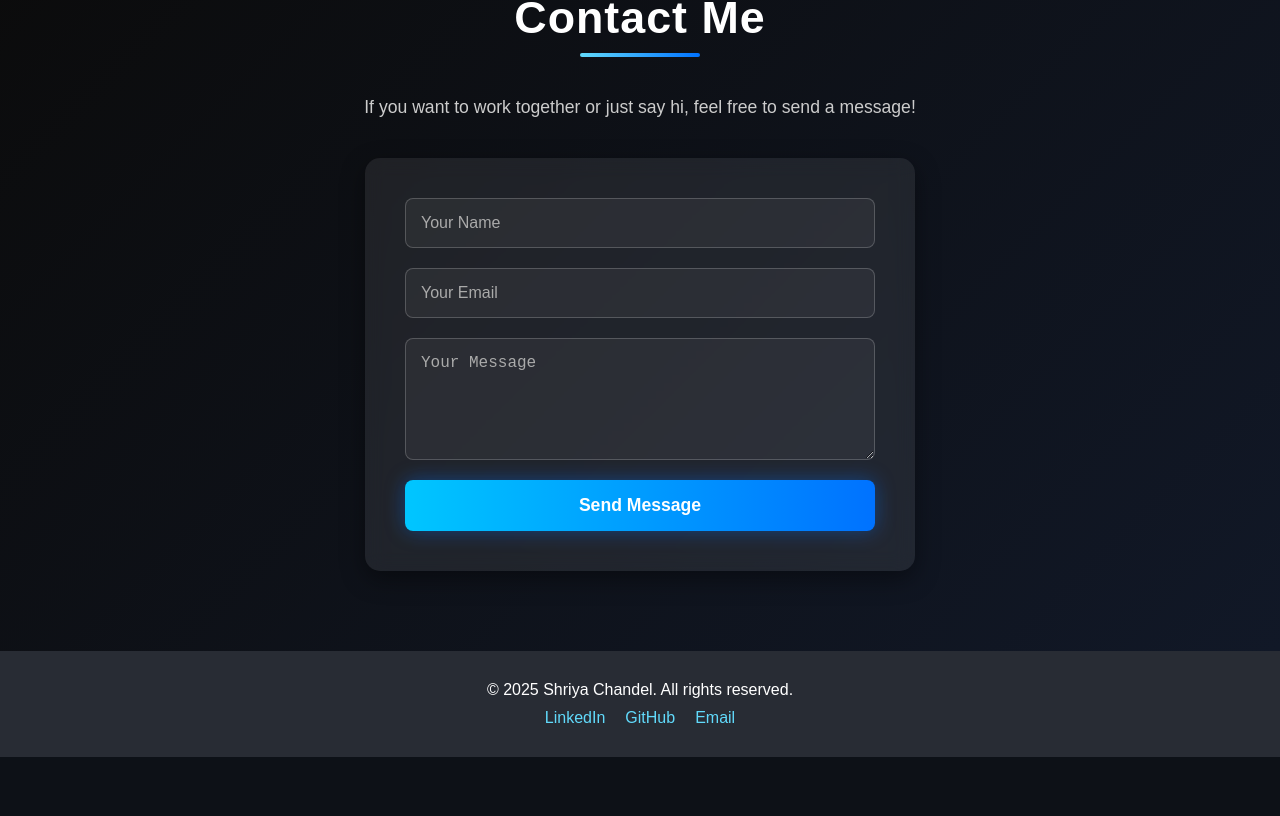
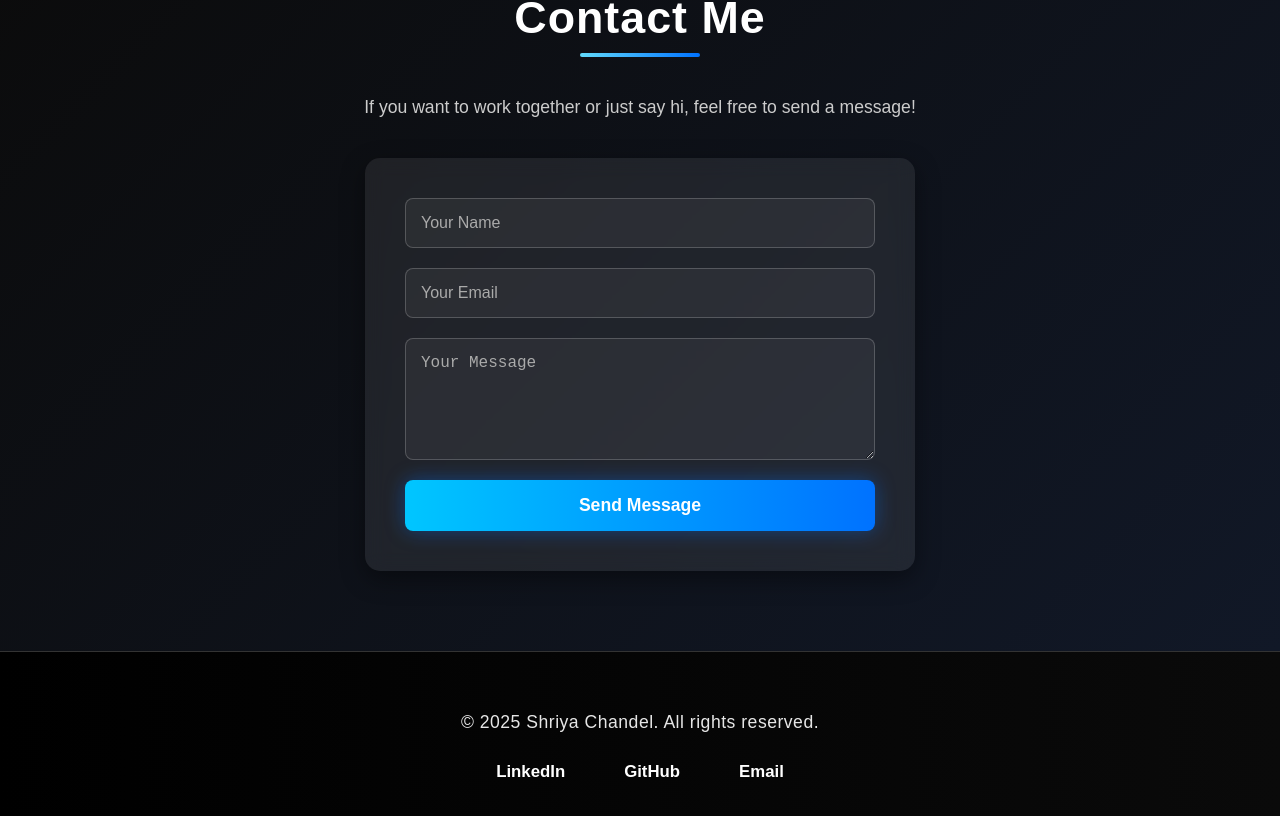
Before and after one commit to shriyachandel/portfolio, a React (Create React App) app: page / in a window 1280 px wide. Shown: the part 1876-2692 px from the top of the page. Before the commit the page ends 2633 px from the top, so only its background shows below. Built offline with nearby package versions, Linux system fonts and the light colour scheme.

Commit message:
Update in footer css

```diff
--- a/src/components/css/Footer.css
+++ b/src/components/css/Footer.css
@@ -1,23 +1,59 @@
 .footer {
+  background: linear-gradient(90deg, #000000, #0a0a0a);
+  color: #ffffff;
   text-align: center;
-  padding: 30px 20px;
-  background-color: #282c34;
-  color: white;
+  padding: 60px 20px; /* increased padding for height */
+  border-top: 1px solid #333;
+  position: relative;
+  z-index: 2;
 }
 
-.footer .social-links {
-  margin-top: 10px;
+.footer p {
+  font-size: 1.1rem;
+  margin-bottom: 20px;
+  letter-spacing: 0.5px;
+  opacity: 0.9;
+}
+
+/* Social links */
+.social-links {
   display: flex;
   justify-content: center;
-  gap: 20px;
+  gap: 25px;
+  flex-wrap: wrap;
 }
 
-.footer .social-links a {
-  color: #61dafb;
+.social-links a {
   text-decoration: none;
-  transition: color 0.3s ease;
+  color: #ffffff;
+  font-weight: 600;
+  transition: all 0.3s ease;
+  font-size: 1.05rem;
+  border: 1px solid transparent;
+  padding: 8px 16px;
+  border-radius: 30px;
 }
 
-.footer .social-links a:hover {
-  color: #21a1f1;
+.social-links a:hover {
+  color: #61dafb;
+  background: #000000;
+  border-color: #61dafb;
+  box-shadow: 0 0 15px rgba(97, 218, 251, 0.6);
+  transform: translateY(-3px);
 }
+
+/* Responsive */
+@media (max-width: 768px) {
+  .footer {
+    padding: 50px 15px;
+  }
+
+  .social-links {
+    gap: 15px;
+  }
+
+  .social-links a {
+    font-size: 1rem;
+    padding: 6px 14px;
+  }
+}
--- a/src/components/css/Header.css
+++ b/src/components/css/Header.css
@@ -19,42 +19,55 @@ html, body {
   padding-right: 30px;
   background-color: #070707;
   color: white;
-  position: relative;
+  position: fixed;
+  top: 0;
+  left: 0;
+  right: 0;
   width: 100%;
   z-index: 1000;
   flex-wrap: wrap;
-  box-shadow: 0 2px 4px rgba(0,0,0,0.1);
-  transition: background 0.3s ease;
   border-bottom: 0.5px solid #333;
+  transition: all 0.3s ease;
+}
+
+/* When scrolling */
+.header.scrolled {
+  background: rgba(7, 7, 7, 0.9);
+  backdrop-filter: blur(10px);
+  box-shadow: 0 4px 15px rgba(0, 0, 0, 0.3);
 }
 
 /* Logo */
-.logo {
-  font-size: 1.8rem;
-  font-weight: bold;
-}
 .logo img {
-  height: 120px; /* apna desired height set karo */
+  height: 110px;
   width: auto;
   object-fit: contain;
 }
+
 /* Navigation desktop */
 .nav ul {
   display: flex;
-  gap: 30px;
+  gap: 25px;
   list-style: none;
 }
 
 .nav a {
   text-decoration: none;
-  color: white;
-  font-weight: 500;
-  transition: color 0.3s, transform 0.2s;
+  color: #ffffff;
+  font-weight: 600;
+  transition: all 0.3s ease;
+  font-size: 1.05rem;
+  border: 1px solid transparent;
+  padding: 8px 16px;
+  border-radius: 30px;
 }
 
 .nav a:hover {
   color: #61dafb;
-  transform: scale(1.05);
+  background: #000000;
+  border-color: #61dafb;
+  box-shadow: 0 0 15px rgba(97, 218, 251, 0.6);
+  transform: translateY(-3px);
 }
 
 /* Hamburger menu hidden on desktop */
@@ -97,18 +110,17 @@ html, body {
 
   .nav {
     position: absolute;
-    top: 60px;
+    top: 100px;
     left: 0;
     width: 100%;
-    background-color: #282c34;
+    background-color: #0a0a0a;
     overflow: hidden;
     max-height: 0;
     transition: max-height 0.4s ease-in-out;
-
   }
 
   .nav.open {
-    max-height: 300px; /* enough to show all links */
+    max-height: 300px;
   }
 
   .nav ul {
@@ -119,23 +131,7 @@ html, body {
   }
 
   .nav a {
-    font-size: 1.2rem;
+    font-size: 1.1rem;
+    display: inline-block;
   }
 }
-
-/* Sticky behavior */
-.header {
-  position: fixed;
-  top: 0;
-  left: 0;
-  right: 0;
-  z-index: 1000;
-}
-
-/* When scrolling */
-.header.scrolled {
-  background: rgba(7, 7, 7, 0.9);
-  backdrop-filter: blur(10px);
-  box-shadow: 0 4px 15px rgba(0, 0, 0, 0.3);
-  transition: all 0.3s ease;
-}
--- a/src/components/css/Hero.css
+++ b/src/components/css/Hero.css
@@ -82,10 +82,10 @@
 }
 
 .hero-btn:hover {
-  transform: scale(1.05);
-  box-shadow: 0 0 30px rgba(0, 114, 255, 0.8);
+      transform: translateY(-2px);
+  box-shadow: 0 0 30px rgba(0, 114, 255, 0.6);
+  background: linear-gradient(90deg, #0072ff, #00c6ff);
 }
-
 .hero-right {
   flex: 1;
   display: flex;
```
